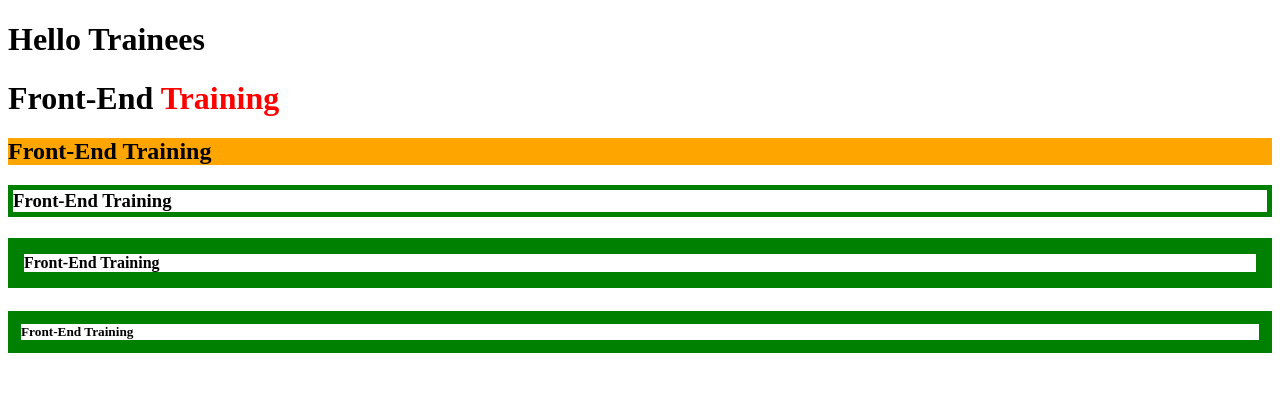
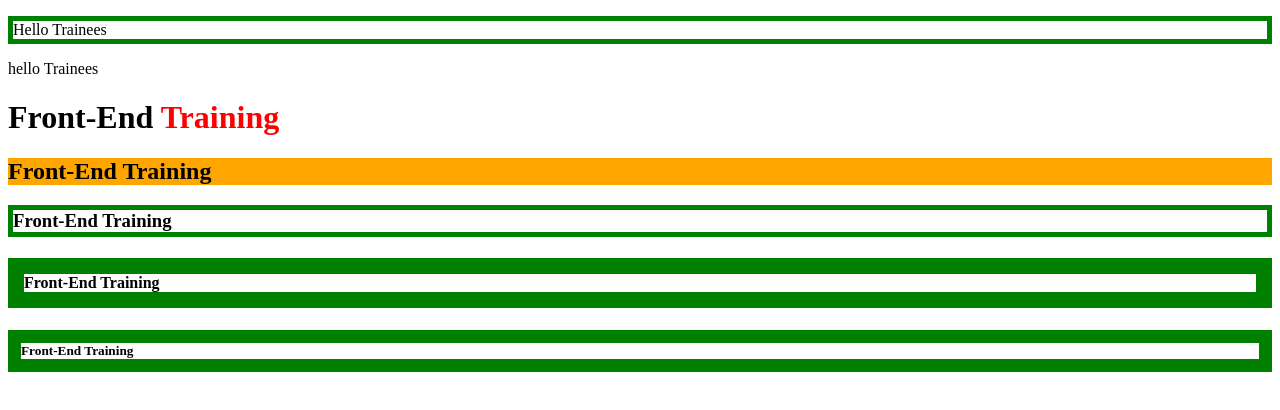
Before and after one commit to sunil-varma-gits/Front-End, a plain HTML site: page index.html in a window 1280 px wide. Drawn offline with Linux system fonts and the light colour scheme.

Commit message:
changes done

```diff
--- a/index.css
+++ b/index.css
@@ -14,3 +14,6 @@ h4{
 h5{
     border: 1em solid green;
 }
+.section p{
+    border: 5px solid green;
+}
--- a/index.html
+++ b/index.html
@@ -9,12 +9,16 @@
     <!-- <script src='main.js'></script> -->
 </head>
 <body>
-    <h1>Hello Trainees</h1>
+    <div class="section">
+    <p>Hello Trainees</p>
+</div>
+<p>hello Trainees</p>
     <h1>Front-End <span class="train">Training</span></h1>
     <h2>Front-End Training</h2>
     <h3>Front-End Training</h3>
     <h4>Front-End Training</h4>
     <h5>Front-End Training</h5>
 
+
 </body>
 </html>
```
